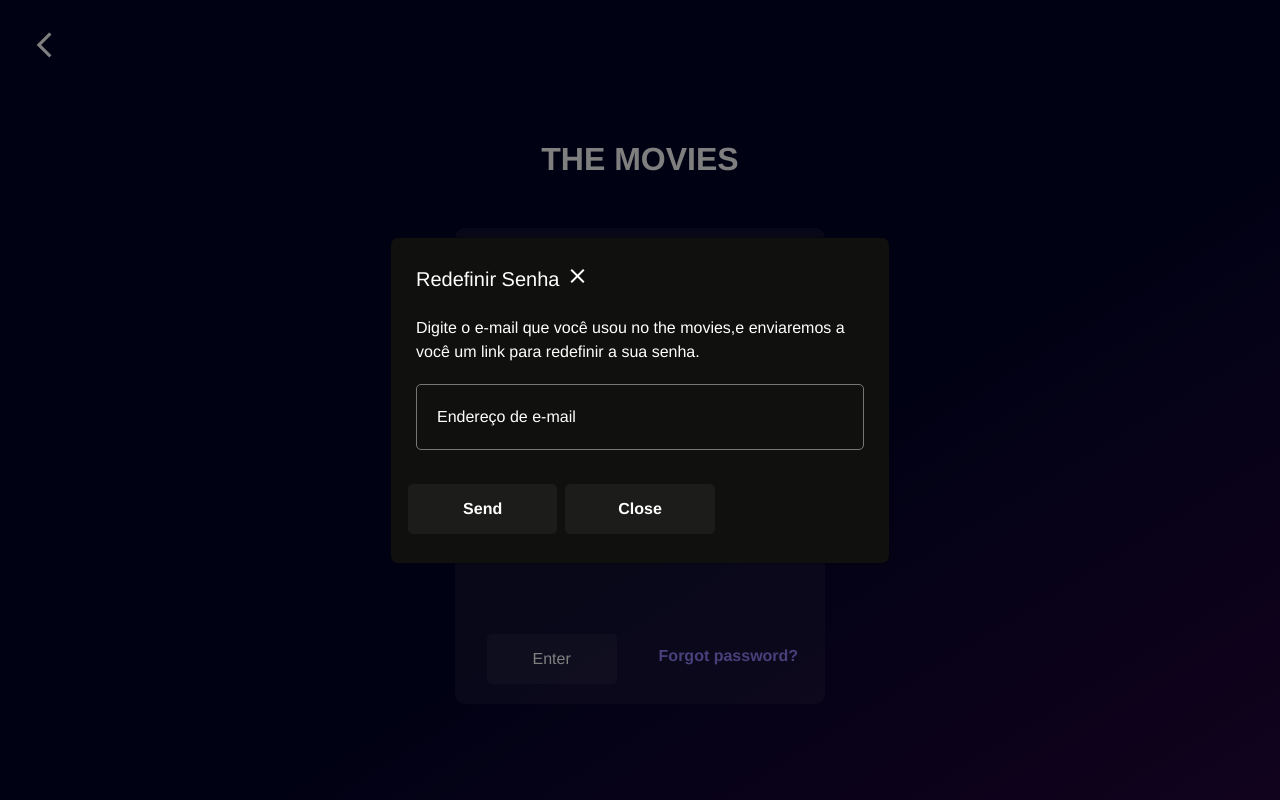
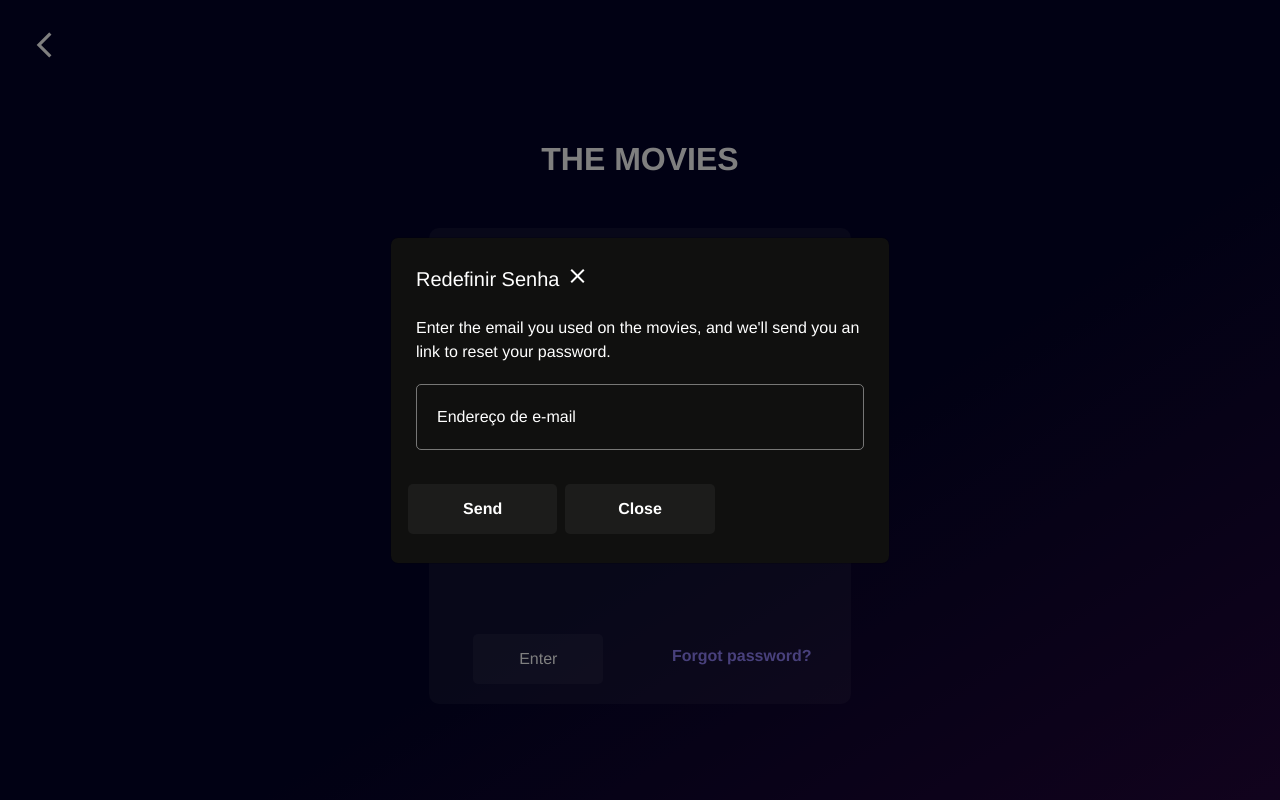
Before and after one commit to stellamaia/the-movies, a Vue app: page /login in a window 1280 px wide. Both pictures are taken after a click on the element "Forgot password?". Built offline with nearby package versions, Linux system fonts and the light colour scheme.

Commit message:
Tradução

```diff
--- a/src/views/LoginView.vue
+++ b/src/views/LoginView.vue
@@ -9,7 +9,7 @@
     <div class="content-login">
       <div class="container-login">
         <div>
-          <h2 class="question-account">Você tem uma conta?</h2>
+          <h2 class="question-account">Do you have an account?</h2>
         </div>
         <form class="form">
           <div>
@@ -73,8 +73,8 @@
             </button>
           </div>
           <div class="modal-body">
-            Digite o e-mail que você usou no the movies,e enviaremos a você um
-            link para redefinir a sua senha.
+            Enter the email you used on the movies, and we'll send you an
+            link to reset your password.
           </div>
 
           <form class="form">
@@ -136,7 +136,7 @@
             </button>
           </div>
           <div class="modal-body">
-            Procure o e-mail de redefinição de senha na caixa de entrada.
+            Look for the password reset email in your inbox.
           </div>
           <div class="modal-footer">
             <button
@@ -255,7 +255,6 @@ export default {
   height: 50px;
   width: 100%;
   font-weight: bold;
-
 }
 
 .container-login {
@@ -264,9 +263,8 @@ export default {
   border-radius: 10px;
 }
 .modal-footer {
-
-    padding: 0;
-  }
+  padding: 0;
+}
 @media screen and (max-width: 480px) {
   .container-login {
     background-color: rgba(255, 0, 0, 0) !important;
@@ -291,11 +289,9 @@ export default {
     justify-content: center;
     padding: 0;
   }
-
 }
 
 @media screen and (min-width: 481px) and (max-width: 768px) {
-
   .container-login {
     background-color: rgba(255, 0, 0, 0) !important;
     padding: 20px;
@@ -318,7 +314,6 @@ export default {
   }
 }
 @media screen and (min-width: 769px) and (max-width: 1024px) {
-
 }
 @media screen and (min-width: 1025px) and (max-width: 1200px) {
 }
@@ -366,7 +361,6 @@ export default {
     background-color: white;
     font-weight: bold;
     text-transform: uppercase;
-
   }
 }
 </style>
```
